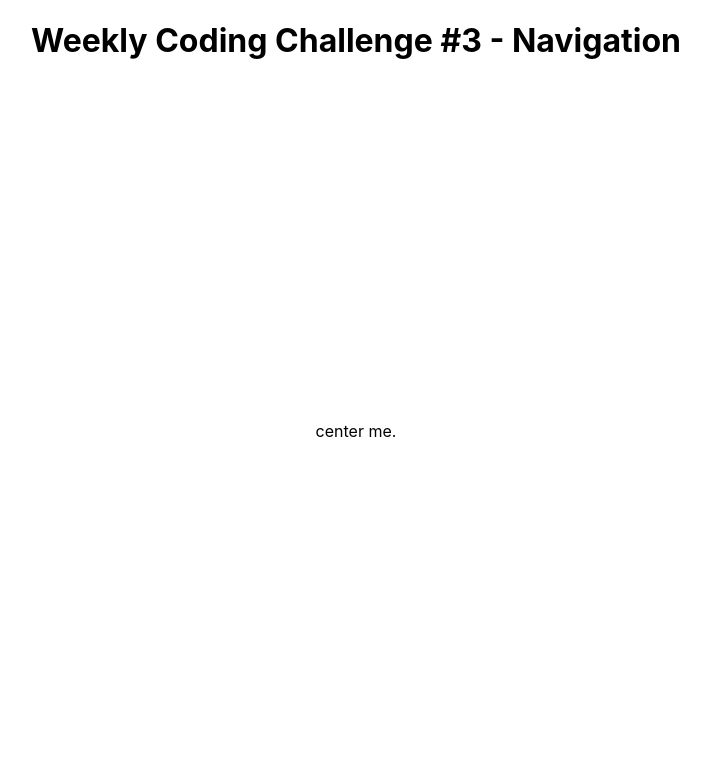
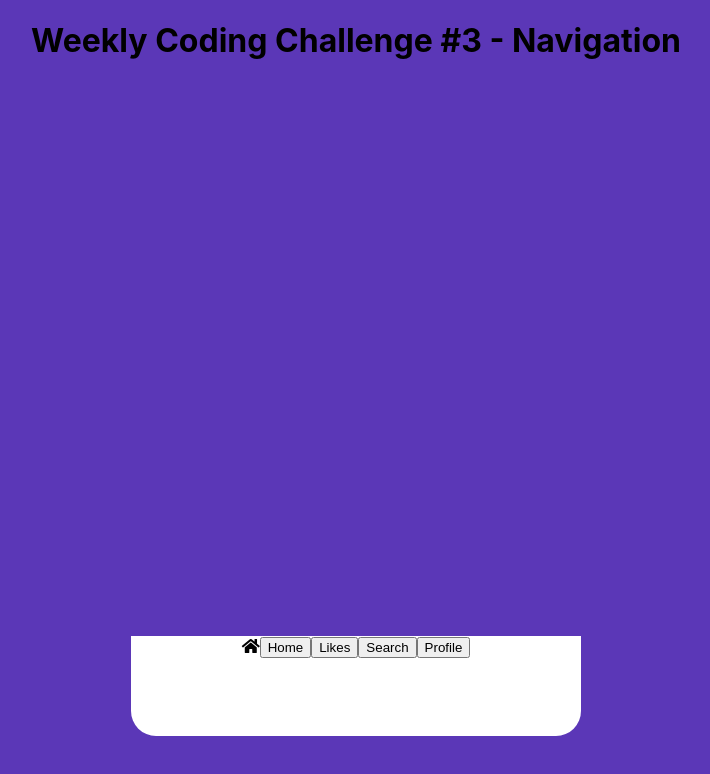
Before and after one commit to dcjones1/florin-pop-challenges, a React (Create React App) app: page / in a window 1280 px wide. Shown: the top 774 px of the page, without its empty margins (284-994 px from the left). Built offline with nearby package versions, Linux system fonts and the light colour scheme.

Commit message:
added icons, background color hooks working on navigation component

```diff
--- a/public/index.html
+++ b/public/index.html
@@ -19,6 +19,7 @@
       work correctly both with client-side routing and a non-root public URL.
       Learn how to configure a non-root public URL by running `npm run build`.
     -->
+    <link rel="stylesheet" href="https://use.fontawesome.com/releases/v5.8.2/css/all.css" integrity="sha384-oS3vJWv+0UjzBfQzYUhtDYW+Pj2yciDJxpsK1OYPAYjqT085Qq/1cq5FLXAZQ7Ay" crossorigin="anonymous">
     <title>React App</title>
   </head>
   <body>
--- a/src/components/Navigation.js
+++ b/src/components/Navigation.js
@@ -1,4 +1,4 @@
-import React from 'react'
+import React, { useState } from 'react'
 import withStyles from 'react-jss'
 
 const styles = {
@@ -10,23 +10,31 @@ const styles = {
     flexDirection: 'column',
   },
   header: {
-    flex: 1,
+    marginBottom: '45%'
   },
   navTile: {
-    flex: 1,
     backgroundColor: 'white',
+    height: '100px',
+    width: '450px',
+    borderBottomLeftRadius: '25px',
+    borderBottomRightRadius: '25px',
   }
 }
 
 const Navigation = (props) => {
+  const [bodyColor, setBodyColor] = useState('rgb(91, 55,183)')
+
   const { classes } = props
   return (
-    <div className={classes.container}>
+    <div className={classes.container} style={{backgroundColor: bodyColor}}>
       <h1 className={classes.header}>
         Weekly Coding Challenge #3 - Navigation
       </h1>
       <div className={classes.navTile}>
-        center me.
+        <i class="fas fa-home"></i><button onClick={() => setBodyColor('rgb(91, 55, 183)')}>Home</button>
+        <button onClick={() => setBodyColor('rgb(201, 55, 157)')}>Likes</button>
+        <button onClick={() => setBodyColor('rgb(230, 169, 25)')}>Search</button>
+        <button onClick={() => setBodyColor('rgb(28, 150, 162)')}>Profile</button>
       </div>
     </div>
   )
```
